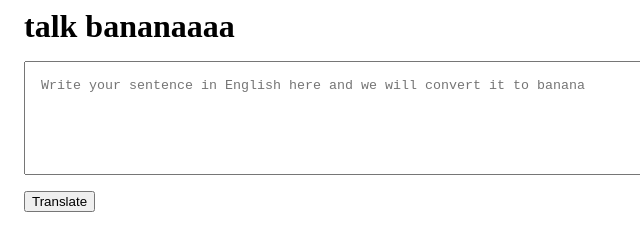
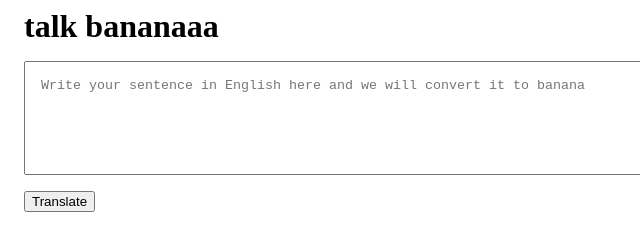
Before and after one commit to shaswata-karan/neogcamp-banana-speak, a plain HTML site: page index.html in a window 1280 px wide. Shown: the full height of the page, 0-640 px from the left. Drawn offline with Linux system fonts and the light colour scheme.

Commit message:
updated index.html

```diff
--- a/index.html
+++ b/index.html
@@ -29,7 +29,7 @@
 </head>
 
 <body>
-    <h1>talk bananaaaa</h1>
+    <h1>talk bananaaa</h1>
     <textarea id="txt-input"
         placeholder="Write your sentence in English here and we will convert it to banana"></textarea>
     <button id="btn-translate">Translate</button>
```
